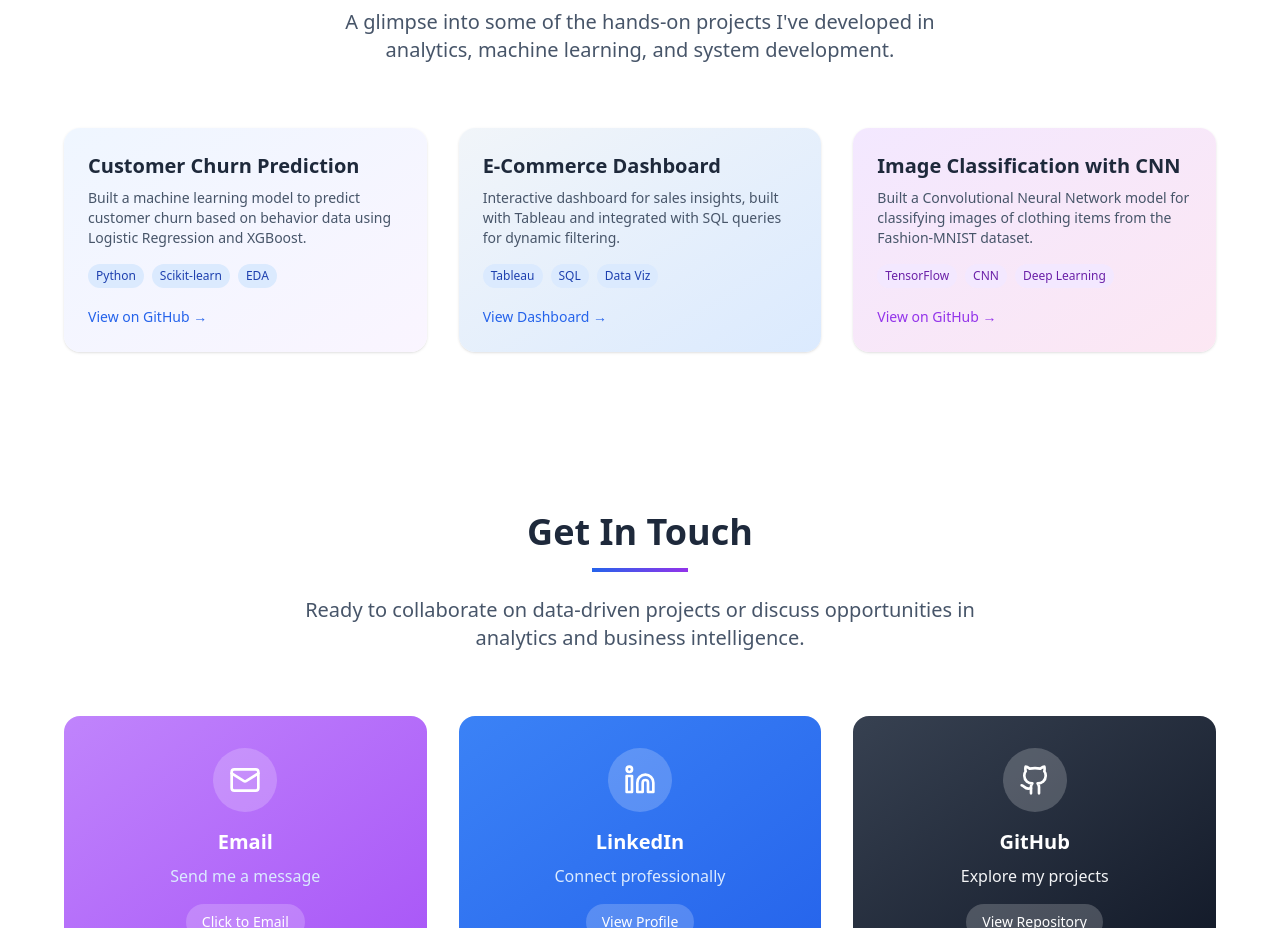
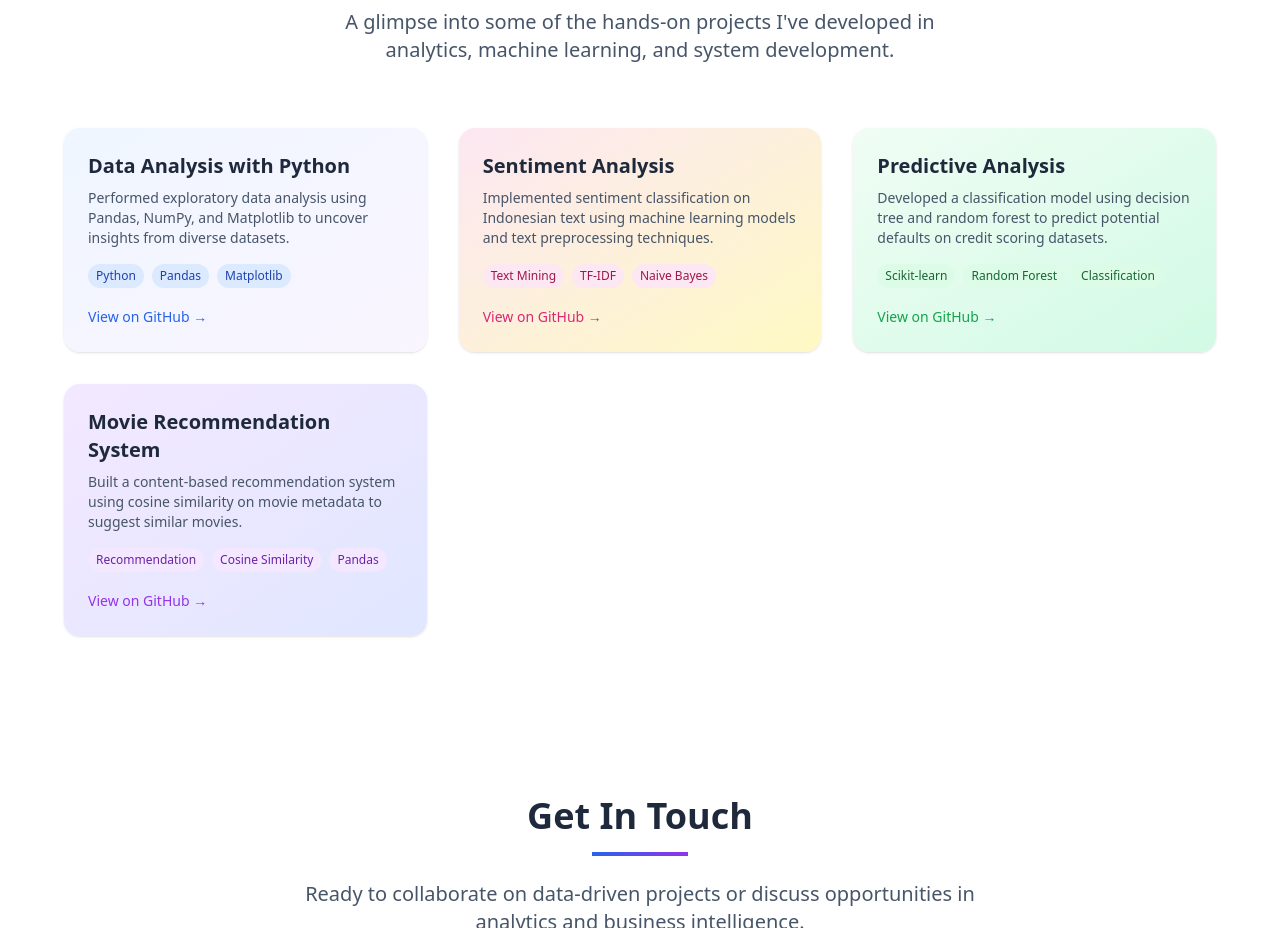
Before and after one commit to Chatarinaeva/portfolio-chatarinaeva, a React (Vite) app: page / in a window 1280 px wide. Shown: the part 2520-3448 px from the top of the page. Built offline with nearby package versions, Linux system fonts and the light colour scheme.

Commit message:
Update App.tsx edit project section

```diff
--- a/src/App.tsx
+++ b/src/App.tsx
@@ -349,44 +349,58 @@ function App() {
           </div>
 
           <div className="grid md:grid-cols-2 lg:grid-cols-3 gap-8">
-            {/* Project Card 1 */}
+            {/* Project: Data Analysis with Python */}
             <div className="bg-gradient-to-br from-blue-50 to-purple-50 p-6 rounded-2xl shadow hover:shadow-xl transition-shadow duration-300">
-              <h3 className="text-xl font-bold text-slate-800 mb-2">Customer Churn Prediction</h3>
-              <p className="text-slate-600 text-sm mb-4">Built a machine learning model to predict customer churn based on behavior data using Logistic Regression and XGBoost.</p>
+              <h3 className="text-xl font-bold text-slate-800 mb-2">Data Analysis with Python</h3>
+              <p className="text-slate-600 text-sm mb-4">Performed exploratory data analysis using Pandas, NumPy, and Matplotlib to uncover insights from diverse datasets.</p>
               <div className="flex flex-wrap gap-2 mb-4">
                 <span className="bg-blue-100 text-blue-800 px-2 py-1 rounded-full text-xs font-medium">Python</span>
-                <span className="bg-blue-100 text-blue-800 px-2 py-1 rounded-full text-xs font-medium">Scikit-learn</span>
-                <span className="bg-blue-100 text-blue-800 px-2 py-1 rounded-full text-xs font-medium">EDA</span>
+                <span className="bg-blue-100 text-blue-800 px-2 py-1 rounded-full text-xs font-medium">Pandas</span>
+                <span className="bg-blue-100 text-blue-800 px-2 py-1 rounded-full text-xs font-medium">Matplotlib</span>
               </div>
-              <a href="https://github.com/Chatarinaeva/churn-prediction" target="_blank" rel="noopener noreferrer" className="text-blue-600 hover:underline text-sm font-medium">
+              <a href="https://github.com/Chatarinaeva/proyek_analisis_data_python" target="_blank" rel="noopener noreferrer" className="text-blue-600 hover:underline text-sm font-medium">
                 View on GitHub →
               </a>
             </div>
 
-            {/* Project Card 2 */}
-            <div className="bg-gradient-to-br from-slate-100 to-blue-100 p-6 rounded-2xl shadow hover:shadow-xl transition-shadow duration-300">
-              <h3 className="text-xl font-bold text-slate-800 mb-2">E-Commerce Dashboard</h3>
-              <p className="text-slate-600 text-sm mb-4">Interactive dashboard for sales insights, built with Tableau and integrated with SQL queries for dynamic filtering.</p>
+            {/* Project: Sentiment Analysis */}
+            <div className="bg-gradient-to-br from-pink-100 to-yellow-100 p-6 rounded-2xl shadow hover:shadow-xl transition-shadow duration-300">
+              <h3 className="text-xl font-bold text-slate-800 mb-2">Sentiment Analysis</h3>
+              <p className="text-slate-600 text-sm mb-4">Implemented sentiment classification on Indonesian text using machine learning models and text preprocessing techniques.</p>
               <div className="flex flex-wrap gap-2 mb-4">
-                <span className="bg-blue-100 text-blue-800 px-2 py-1 rounded-full text-xs font-medium">Tableau</span>
-                <span className="bg-blue-100 text-blue-800 px-2 py-1 rounded-full text-xs font-medium">SQL</span>
-                <span className="bg-blue-100 text-blue-800 px-2 py-1 rounded-full text-xs font-medium">Data Viz</span>
+                <span className="bg-pink-100 text-pink-800 px-2 py-1 rounded-full text-xs font-medium">Text Mining</span>
+                <span className="bg-pink-100 text-pink-800 px-2 py-1 rounded-full text-xs font-medium">TF-IDF</span>
+                <span className="bg-pink-100 text-pink-800 px-2 py-1 rounded-full text-xs font-medium">Naive Bayes</span>
               </div>
-              <a href="https://public.tableau.com/" target="_blank" rel="noopener noreferrer" className="text-blue-600 hover:underline text-sm font-medium">
-                View Dashboard →
+              <a href="https://github.com/Chatarinaeva/analisis_sentimen" target="_blank" rel="noopener noreferrer" className="text-pink-600 hover:underline text-sm font-medium">
+                View on GitHub →
               </a>
             </div>
 
-            {/* Project Card 3 */}
-            <div className="bg-gradient-to-br from-purple-100 to-pink-100 p-6 rounded-2xl shadow hover:shadow-xl transition-shadow duration-300">
-              <h3 className="text-xl font-bold text-slate-800 mb-2">Image Classification with CNN</h3>
-              <p className="text-slate-600 text-sm mb-4">Built a Convolutional Neural Network model for classifying images of clothing items from the Fashion-MNIST dataset.</p>
+            {/* Project: Predictive Analysis Project */}
+            <div className="bg-gradient-to-br from-green-50 to-emerald-100 p-6 rounded-2xl shadow hover:shadow-xl transition-shadow duration-300">
+              <h3 className="text-xl font-bold text-slate-800 mb-2">Predictive Analysis</h3>
+              <p className="text-slate-600 text-sm mb-4">Developed a classification model using decision tree and random forest to predict potential defaults on credit scoring datasets.</p>
               <div className="flex flex-wrap gap-2 mb-4">
-                <span className="bg-purple-100 text-purple-800 px-2 py-1 rounded-full text-xs font-medium">TensorFlow</span>
-                <span className="bg-purple-100 text-purple-800 px-2 py-1 rounded-full text-xs font-medium">CNN</span>
-                <span className="bg-purple-100 text-purple-800 px-2 py-1 rounded-full text-xs font-medium">Deep Learning</span>
+                <span className="bg-green-100 text-green-800 px-2 py-1 rounded-full text-xs font-medium">Scikit-learn</span>
+                <span className="bg-green-100 text-green-800 px-2 py-1 rounded-full text-xs font-medium">Random Forest</span>
+                <span className="bg-green-100 text-green-800 px-2 py-1 rounded-full text-xs font-medium">Classification</span>
               </div>
-              <a href="https://github.com/Chatarinaeva/image-classification" target="_blank" rel="noopener noreferrer" className="text-purple-600 hover:underline text-sm font-medium">
+              <a href="https://github.com/Chatarinaeva/predictive_analysis_project" target="_blank" rel="noopener noreferrer" className="text-green-600 hover:underline text-sm font-medium">
+                View on GitHub →
+              </a>
+            </div>
+
+            {/* Project: Movie Recommendation System */}
+            <div className="bg-gradient-to-br from-purple-100 to-indigo-100 p-6 rounded-2xl shadow hover:shadow-xl transition-shadow duration-300">
+              <h3 className="text-xl font-bold text-slate-800 mb-2">Movie Recommendation System</h3>
+              <p className="text-slate-600 text-sm mb-4">Built a content-based recommendation system using cosine similarity on movie metadata to suggest similar movies.</p>
+              <div className="flex flex-wrap gap-2 mb-4">
+                <span className="bg-purple-100 text-purple-800 px-2 py-1 rounded-full text-xs font-medium">Recommendation</span>
+                <span className="bg-purple-100 text-purple-800 px-2 py-1 rounded-full text-xs font-medium">Cosine Similarity</span>
+                <span className="bg-purple-100 text-purple-800 px-2 py-1 rounded-full text-xs font-medium">Pandas</span>
+              </div>
+              <a href="https://github.com/Chatarinaeva/movie_recommendation_system" target="_blank" rel="noopener noreferrer" className="text-purple-600 hover:underline text-sm font-medium">
                 View on GitHub →
               </a>
             </div>
```
